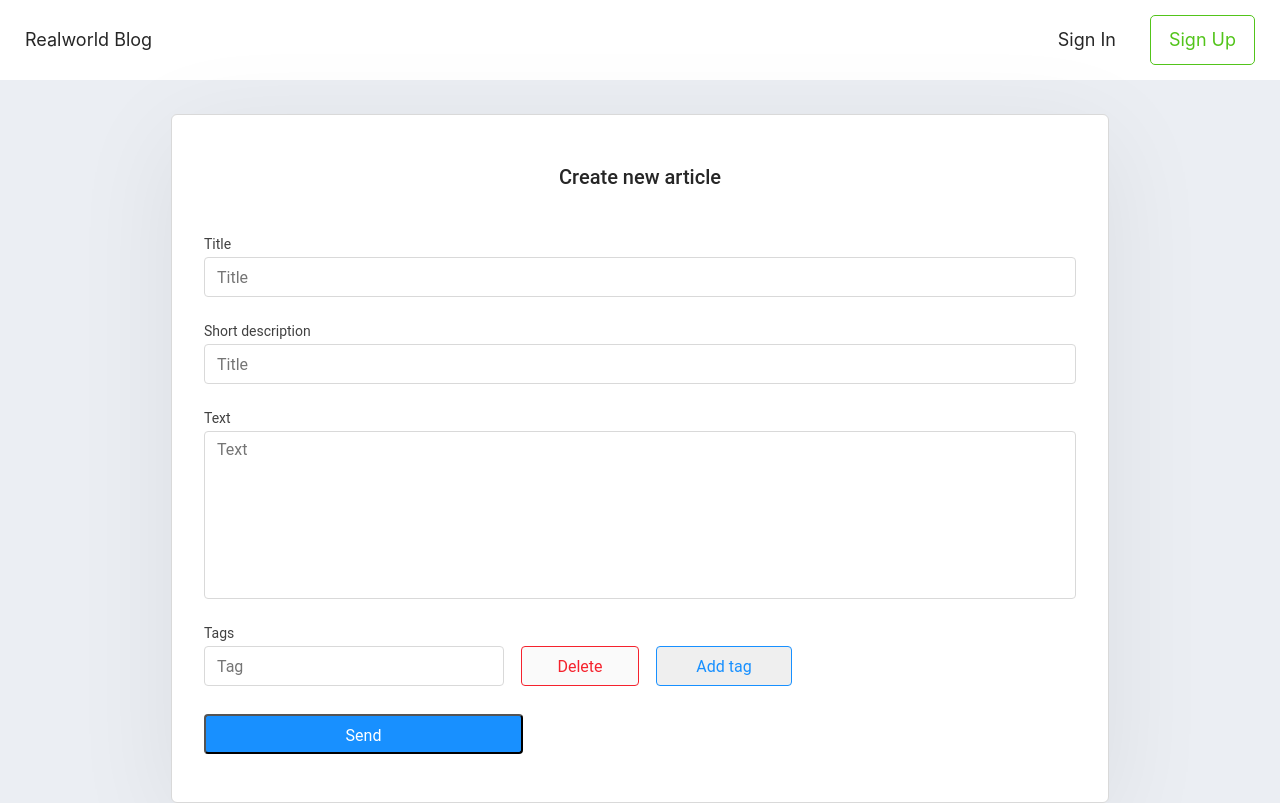
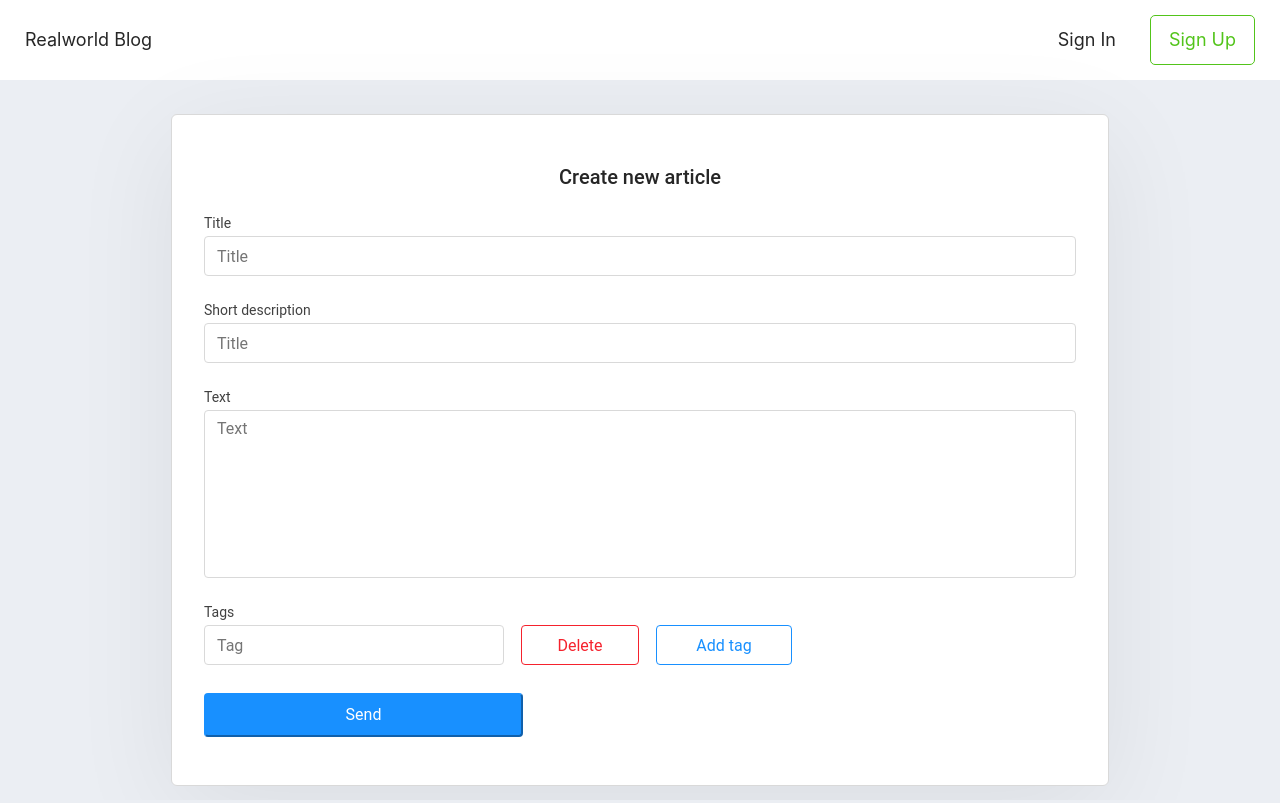
Before and after one commit to AOhapkin/blog, a React (Create React App) app: page /new-article in a window 1280 px wide. Built offline with nearby package versions, Linux system fonts and the light colour scheme.

Commit message:
исправил стили ArticleEditior

```diff
--- a/src/components/ArticleEditior/ArticleEditior.js
+++ b/src/components/ArticleEditior/ArticleEditior.js
@@ -107,7 +107,7 @@ const ArticleEditior = () => {
           <h1 className={classes.article__title}>Create new article</h1>
         ) : null}
         <form
-          className={classes.article__forms}
+          className={classes.article__form}
           onSubmit={handleSubmit(onSubmit)}
         >
           <label className={classes.article__label} htmlFor="title">
--- a/src/components/ArticleEditior/ArticleEditior.module.scss
+++ b/src/components/ArticleEditior/ArticleEditior.module.scss
@@ -24,10 +24,9 @@
       color: rgba(38, 38, 38, 1);
     }
 
-    &__forms {
+    &__form {
       display: flex;
       flex-direction: column;
-      margin-top: 21px;
       gap: 2px;
     }
 
@@ -98,6 +97,12 @@
       border: 1px solid rgba(245, 34, 45, 1);
       border-radius: 4px;
       color: rgba(245, 34, 45, 1);
+      background-color: white;
+      cursor: pointer;
+
+      &:hover {
+        background-color: rgba(245, 34, 45, 0.2);
+      }
     }
 
     &__button_add {
@@ -111,21 +116,31 @@
       border: 1px solid rgba(24, 144, 255, 1);
       border-radius: 4px;
       color: rgba(24, 144, 255, 1);
+      background-color: white;
+
+      &:hover {
+        background-color: rgba(24, 144, 255, 0.2);
+      }
     }
 
     &__button_submit {
+      margin-top: 21px;
       width: 319px;
-      height: 40px;
-      margin-top: 21px;
       padding: 8px 16px 8px 16px;
       border-radius: 4px;
-      background: rgba(24, 144, 255, 1);
+      background-color: rgba(24, 144, 255, 1);
+      border-color: rgba(24, 144, 255, 1);
       font-family: 'Roboto', sans-serif;
       font-size: 16px;
       font-weight: 400;
       line-height: 24px;
       text-align: center;
       color: rgba(255, 255, 255, 1);
+      cursor: pointer;
+
+      &:hover {
+        opacity: 0.7;
+      }
     }
 }
 
```
